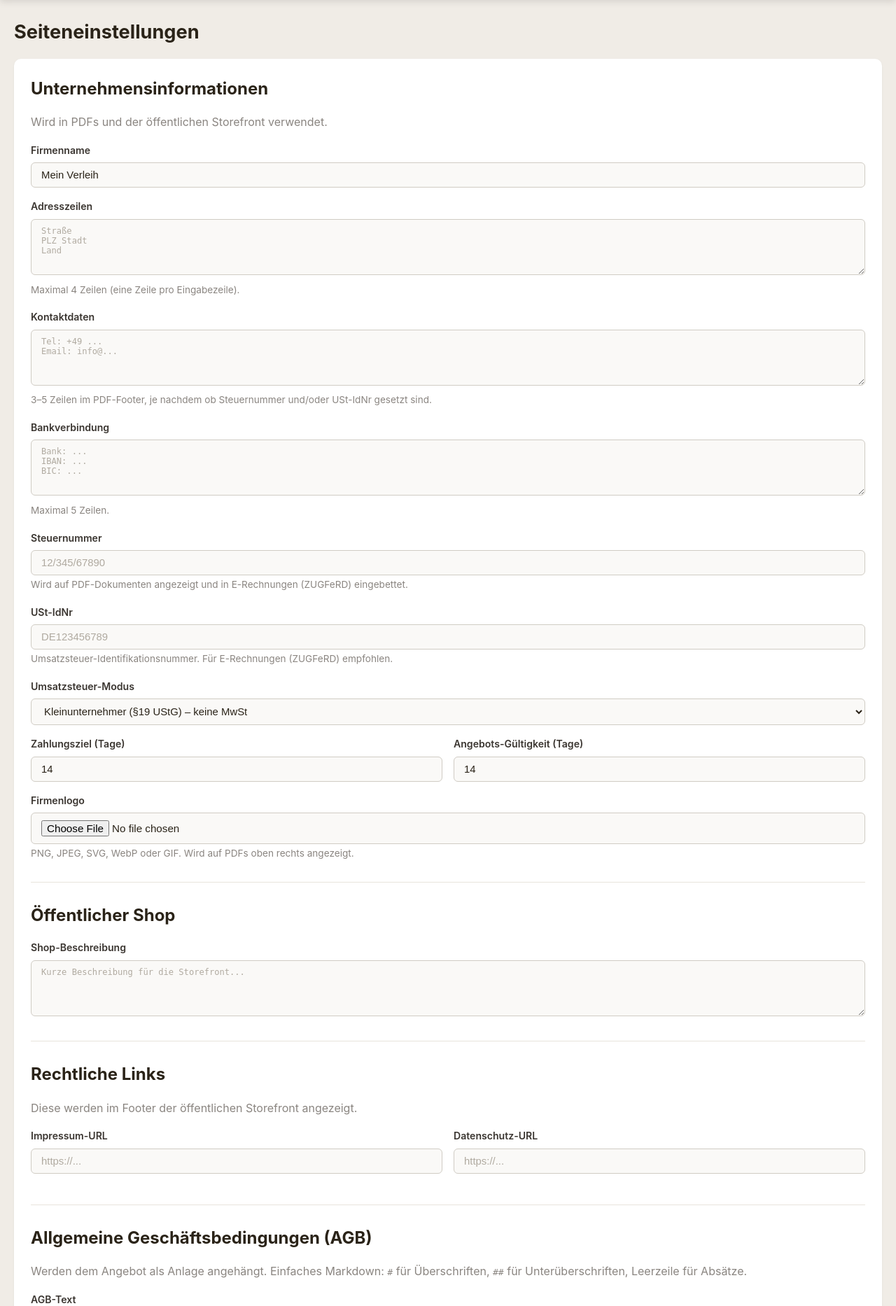
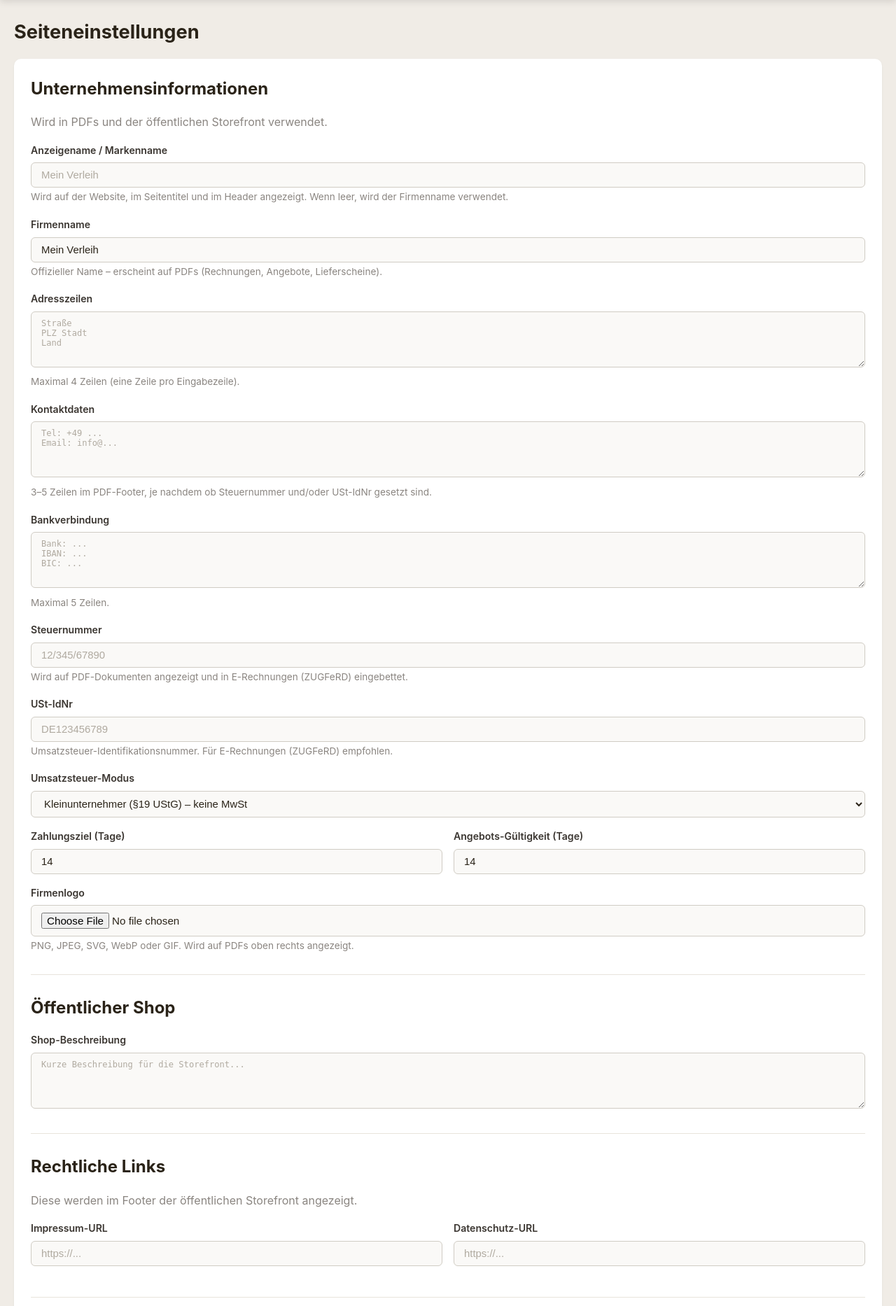
Before and after one commit to yniverz/erp-rent, a Flask app: page /admin/settings in a window 1280 px wide. Shown: the part 57-1923 px from the top of the page at 70% size. Run offline with Flask 3, Linux system fonts and the light colour scheme; a user stored in the database is signed in.

Commit message:
feat: add display name support for site settings and update templates to use brand name

```diff
--- a/app.py
+++ b/app.py
@@ -143,6 +143,7 @@ def inject_site_settings():
     tax_rate = (settings.tax_rate if settings and settings.tax_rate else 19.0)
     return dict(
         site_settings=settings,
+        brand_name=(settings.display_name or settings.business_name or 'Verleih') if settings else 'Verleih',
         has_favicon=_favicon_data is not None,
         favicon_mimetype=_favicon_mimetype,
         show_netto=show_netto,
@@ -193,6 +194,7 @@ with app.app_context():
             db.session.commit()
             print(f"  migrated: {table}.{column} ({col_type})")
 
+    _add_column_if_missing('site_settings', 'display_name', 'VARCHAR(200)')
     _add_column_if_missing('site_settings', 'accounting_income_category_id', 'INTEGER')
     _add_column_if_missing('site_settings', 'accounting_expense_category_id', 'INTEGER')
     _add_column_if_missing('site_settings', 'accounting_income_account_id', 'INTEGER')
--- a/blueprints/admin.py
+++ b/blueprints/admin.py
@@ -1821,6 +1821,7 @@ def settings():
     if request.method == 'POST':
         try:
             settings_record.business_name = request.form.get('business_name', '').strip()
+            settings_record.display_name = request.form.get('display_name', '').strip() or None
             settings_record.address_lines = request.form.get('address_lines', '')
             settings_record.contact_lines = request.form.get('contact_lines', '')
             settings_record.bank_lines = request.form.get('bank_lines', '')
--- a/helpers.py
+++ b/helpers.py
@@ -100,7 +100,7 @@ def send_inquiry_notification(inquiry, settings):
         print("No notification email configured")
         return False
 
-    business_name = settings.business_name if settings and settings.business_name else 'ERP Rent'
+    business_name = settings.display_name or settings.business_name if settings and (settings.display_name or settings.business_name) else 'ERP Rent'
 
     # Build item list
     item_lines = []
--- a/models.py
+++ b/models.py
@@ -471,6 +471,7 @@ class SiteSettings(db.Model):
     id = db.Column(db.Integer, primary_key=True)
     # Business info (used in PDFs)
     business_name = db.Column(db.String(200), nullable=True)
+    display_name = db.Column(db.String(200), nullable=True)  # Alias for website / storefront
     address_lines = db.Column(db.Text, nullable=True)
     contact_lines = db.Column(db.Text, nullable=True)
     bank_lines = db.Column(db.Text, nullable=True)
--- a/templates/admin/base.html
+++ b/templates/admin/base.html
@@ -4,7 +4,7 @@
     <meta charset="UTF-8">
     <meta name="viewport" content="width=device-width, initial-scale=1.0">
     <meta name="color-scheme" content="light dark">
-    <title>{% block title %}Admin - {{ site_settings.business_name or 'ERP Rent' }}{% endblock %}</title>
+    <title>{% block title %}Admin - {{ brand_name }}{% endblock %}</title>
     {% if has_favicon %}
     <link rel="icon" href="/favicon.ico" type="{{ favicon_mimetype }}">
     <link rel="shortcut icon" href="/favicon.ico" type="{{ favicon_mimetype }}">
@@ -19,7 +19,7 @@
 <body>
     <nav>
         <div class="nav-inner">
-            <a href="{{ url_for('admin.dashboard') }}" class="nav-brand">{{ site_settings.business_name or 'ERP Rent' }} Verwaltung</a>
+            <a href="{{ url_for('admin.dashboard') }}" class="nav-brand">{{ brand_name }} Verwaltung</a>
             <button class="nav-hamburger" aria-label="Menü" onclick="document.querySelector('.nav-links').classList.toggle('open')">
                 <span></span><span></span><span></span>
             </button>
--- a/templates/admin/settings.html
+++ b/templates/admin/settings.html
@@ -11,8 +11,15 @@
         <p class="text-muted mb-16">Wird in PDFs und der öffentlichen Storefront verwendet.</p>
 
         <div class="form-group">
+            <label>Anzeigename / Markenname</label>
+            <input type="text" name="display_name" value="{{ settings.display_name or '' }}" placeholder="{{ settings.business_name or '' }}">
+            <small class="help-text">Wird auf der Website, im Seitentitel und im Header angezeigt. Wenn leer, wird der Firmenname verwendet.</small>
+        </div>
+
+        <div class="form-group">
             <label>Firmenname</label>
             <input type="text" name="business_name" value="{{ settings.business_name or '' }}">
+            <small class="help-text">Offizieller Name – erscheint auf PDFs (Rechnungen, Angebote, Lieferscheine).</small>
         </div>
 
         <div class="form-group">
--- a/templates/auth/login.html
+++ b/templates/auth/login.html
@@ -4,7 +4,7 @@
     <meta charset="UTF-8">
     <meta name="viewport" content="width=device-width, initial-scale=1.0">
     <meta name="color-scheme" content="light dark">
-    <title>Anmelden - {{ site_settings.business_name or 'ERP Rent' }}</title>
+    <title>Anmelden - {{ brand_name }}</title>
     <link rel="stylesheet" href="{{ url_for('static', filename='css/variables_light.css') }}" media="(prefers-color-scheme: light)">
     <link rel="stylesheet" href="{{ url_for('static', filename='css/variables_dark.css') }}" media="(prefers-color-scheme: dark)">
     <link rel="stylesheet" href="{{ url_for('static', filename='css/common.css') }}">
@@ -12,7 +12,7 @@
 </head>
 <body class="login-page">
     <div class="login-card">
-        <h1>{{ site_settings.business_name or 'ERP Rent' }}</h1>
+        <h1>{{ brand_name }}</h1>
 
         {% with messages = get_flashed_messages(with_categories=true) %}
             {% if messages %}
--- a/templates/public/base.html
+++ b/templates/public/base.html
@@ -4,7 +4,7 @@
     <meta charset="UTF-8">
     <meta name="viewport" content="width=device-width, initial-scale=1.0">
     <meta name="color-scheme" content="light dark">
-    <title>{% block title %}{{ site_settings.business_name or 'Verleih' }}{% endblock %}</title>
+    <title>{% block title %}{{ brand_name }}{% endblock %}</title>
     {% if has_favicon %}
     <link rel="icon" href="/favicon.ico" type="{{ favicon_mimetype }}">
     <link rel="shortcut icon" href="/favicon.ico" type="{{ favicon_mimetype }}">
@@ -18,7 +18,7 @@
 <body>
     <header>
         <div class="header-inner">
-            <a href="{{ url_for('public.catalog') }}" class="logo">{{ site_settings.business_name or 'Verleih' }}</a>
+            <a href="{{ url_for('public.catalog') }}" class="logo">{{ brand_name }}</a>
             <div class="header-nav">
                 <a href="{{ url_for('public.catalog') }}">Katalog</a>
                 <a href="{{ url_for('public.cart') }}" class="cart-link{{ ' d-none' if not cart_count else '' }}" id="cart-link">
@@ -60,7 +60,7 @@
                     <a href="{{ site_settings.privacy_url }}" target="_blank" rel="noopener">Datenschutz</a>
                 {% endif %}
             </div>
-            <div>&copy; {{ site_settings.business_name or 'Verleih' }}</div>
+            <div>&copy; {{ brand_name }}</div>
         </div>
     </footer>
 
--- a/templates/public/cart.html
+++ b/templates/public/cart.html
@@ -1,6 +1,6 @@
 {% extends "public/base.html" %}
 
-{% block title %}Warenkorb - {{ site_settings.business_name or 'Verleih' }}{% endblock %}
+{% block title %}Warenkorb - {{ brand_name }}{% endblock %}
 
 {% block extra_head %}
 <link rel="stylesheet" href="{{ url_for('static', filename='css/public-cart.css') }}">
--- a/templates/public/inquiry_sent.html
+++ b/templates/public/inquiry_sent.html
@@ -1,6 +1,6 @@
 {% extends "public/base.html" %}
 
-{% block title %}Anfrage gesendet - {{ site_settings.business_name or 'Verleih' }}{% endblock %}
+{% block title %}Anfrage gesendet - {{ brand_name }}{% endblock %}
 
 {% block extra_head %}
 <link rel="stylesheet" href="{{ url_for('static', filename='css/public-inquiry-sent.css') }}">
```
